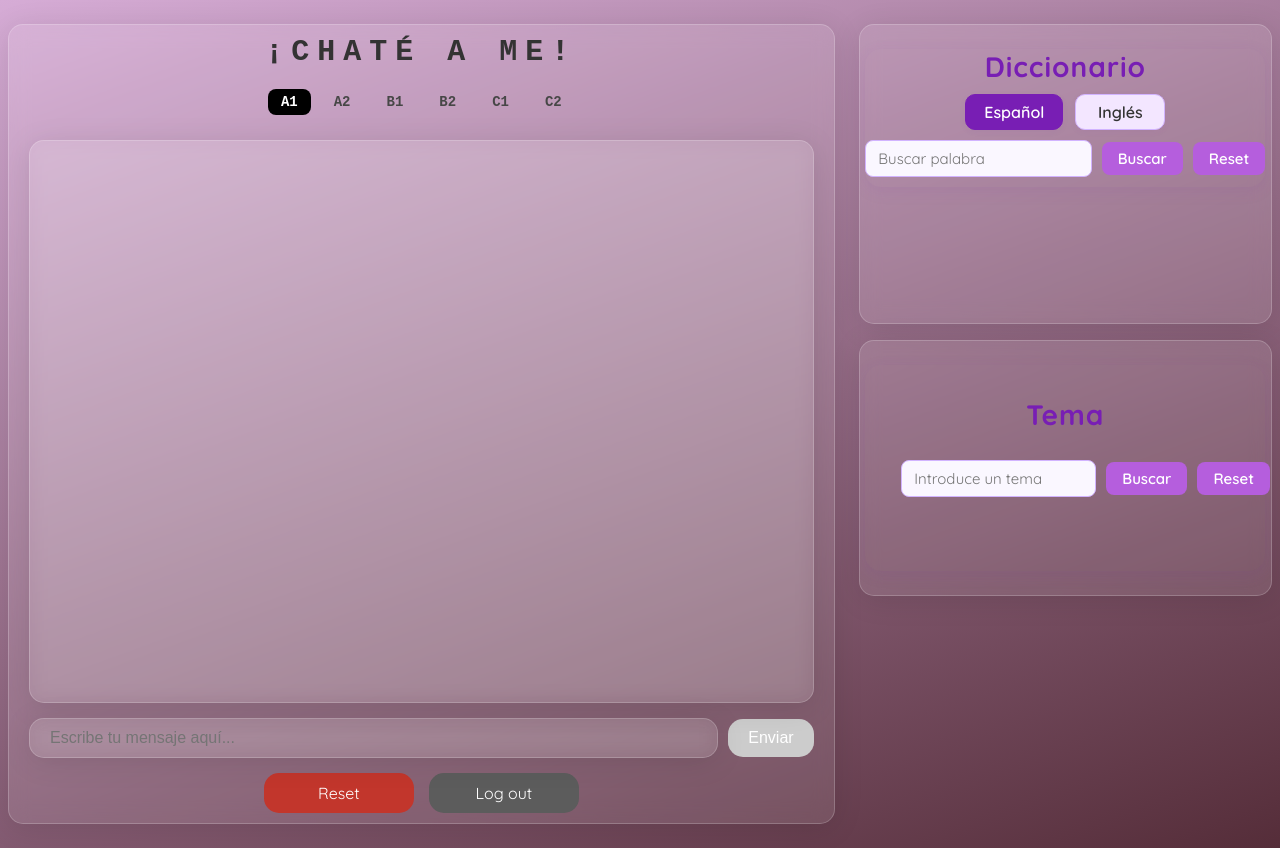
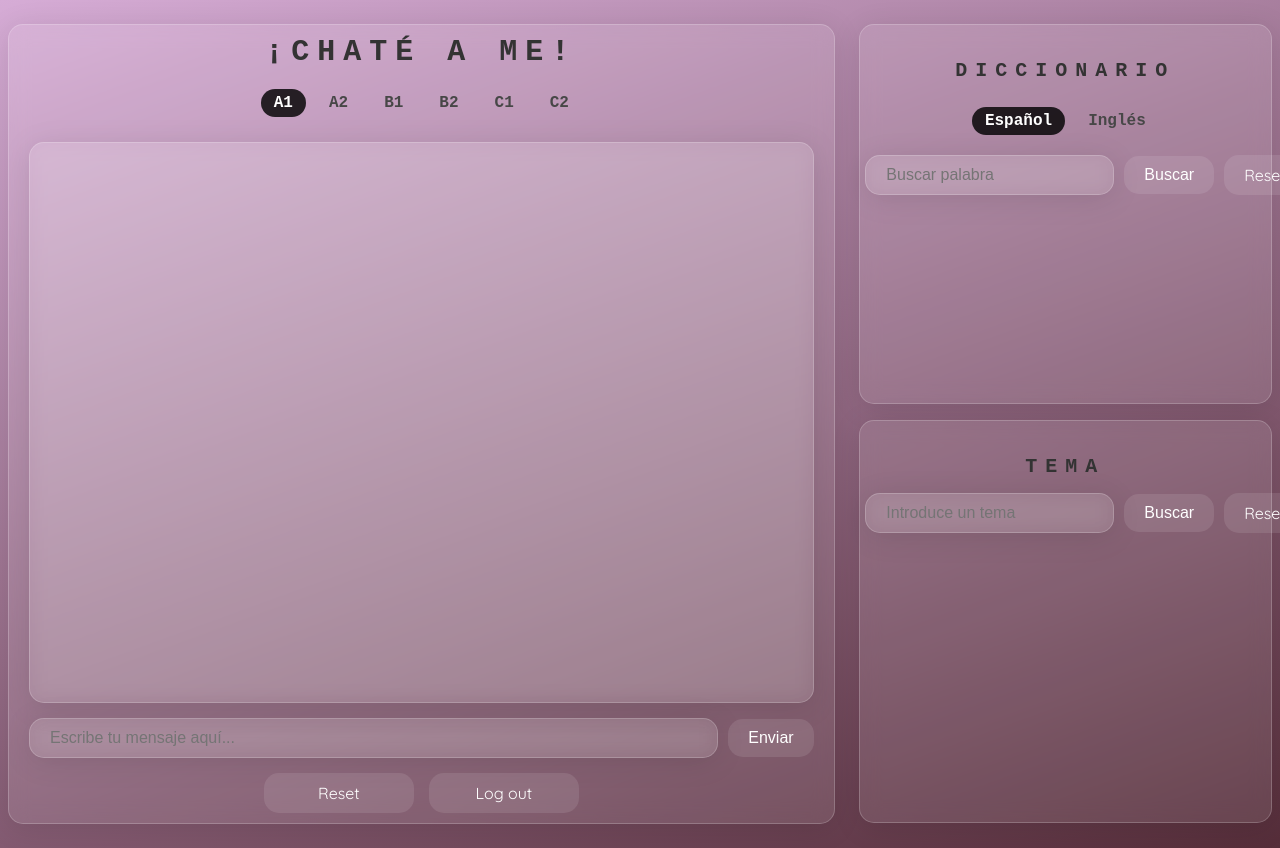
Before and after one commit to Albert-S2/chateame, a Next.js app: page /chatpage in a window 1280 px wide. Built offline with nearby package versions, Linux system fonts and the light colour scheme.

Commit message:
new design for desktop (fixed) completed

```diff
--- a/app/components/chatbot.css
+++ b/app/components/chatbot.css
@@ -62,23 +62,20 @@
 }
 
 .chatbot-message-user {
-  background: rgba(255, 255, 255, 0.5); /* Semi-transparent white */
+  background: rgba(59, 6, 59, 0.5); /* Semi-transparent white */
   backdrop-filter: blur(10px);           /* The "glass" blur effect */
   -webkit-backdrop-filter: blur(10px);   /* Safari support */
   border-radius: 15px;                   /* Rounded corners */
   border: 1px solid rgba(255, 255, 255, 0.2); /* Light border */
   box-shadow: 0 4px 30px rgba(0, 0, 0, 0.1);  /* Soft shadow */
   align-self: flex-end;
-  color: #000000;
+  color: #ffffff;
 }
 
 
 .chatbot-message-assistant {
-
   align-self: flex-start;
-
   color: #000000;
-
   display: flex;
   align-items: flex-start;
   gap: 8px;
@@ -126,7 +123,7 @@
 .chatbot-submit-button {
   font-size: 16px; /* Ensure consistent font size */
   padding: 10px 20px; /* Add padding for better usability */
-  background-color: #333333; /* Button background color */
+  background: rgba(59, 6, 59, 0.5);
   color: #fff; /* Button text color */
   border: none; /* Remove default border */
   border-radius: 15px; /* Match the input box's border radius */
@@ -135,12 +132,12 @@
 }
 
 .chatbot-submit-button:disabled {
-  background-color: #ccc; /* Gray out the button when disabled */
+  background: rgba(255, 255, 255, 0.1);
   cursor: not-allowed; /* Show not-allowed cursor */
 }
 
 .chatbot-submit-button:hover:not(:disabled) {
-  background-color: #0056b3; /* Darker blue on hover */
+  background: rgba(0, 0, 0, 0.815);
 }
 
 .chatbot-buttons {
@@ -162,23 +159,23 @@
 }
 
 .chatbot-reset-button {
-  background-color: #c2362c; /* Red for reset */
+  background: rgba(255, 255, 255, 0.1);
   color: #ffffff;
   border: none;
 }
 
 .chatbot-reset-button:hover {
-  background-color: #7a273b; /* Darker red on hover */
+  background: rgba(187, 0, 0, 0.822);
 }
 
 .chatbot-logout-button {
-  background-color: #5c5c5c; /* Gray for logout */
+  background: rgba(255, 255, 255, 0.1);
   color: #ffffff;
   border: none;
 }
 
 .chatbot-logout-button:hover {
-  background-color: #000000; /* Black on hover */
+  background: rgba(0, 0, 0, 0.815);
 }
 
 .level-selection {
@@ -191,8 +188,8 @@
 
 .level-box {
   padding: 5px 13px;
-  border-radius: 8px;
-  font-size: 14px;
+  border-radius: 15px;
+  font-size: 16px;
   font-weight: bold;
   color: #474747;
   cursor: pointer;
@@ -200,14 +197,13 @@
 }
 
 .level-box:hover {
-  background-color: #525252;
+  background: rgba(59, 6, 59, 0.5);
   color: #ffffff;
 }
 
 .level-box.selected {
-  background-color: #000000;
+  background: rgba(0, 0, 0, 0.815);
   color: #ffffff;
-  /* border-color: #000000; */
 }
 
 .chatbot-messages::-webkit-scrollbar {
--- a/app/components/chatbot.js
+++ b/app/components/chatbot.js
@@ -85,6 +85,7 @@ export default function Chatbot() {
   const simulateTypingEffect = (text) => {
     setTypingMessage("");
     let index = 0;
+    let current = "";
 
     const typingInterval = setInterval(() => {
       if (index < text.length) {
--- a/app/components/dictionary.css
+++ b/app/components/dictionary.css
@@ -11,13 +11,10 @@
   border-radius: 15px;                   /* Rounded corners */
   border: 1px solid rgba(255, 255, 255, 0.2); /* Light border */
   box-shadow: 0 4px 30px rgba(0, 0, 0, 0.1);
-  height: 300px;  /* Soft shadow */
+  height: 380px;
 }
 
 .dictionary-card {
-
-  border-radius: 16px;
-  box-shadow: 0 4px 16px rgba(123, 56, 163, 0.10);
   max-width: 400px;
   width: 100%;
   display: flex;
@@ -27,47 +24,43 @@
 
 .dictionary-title {
   text-align: center;
-  font-size: 28px;
-  color: #781eb4;
+  font-size: 20px;
+  color: #333333;
+  margin-bottom: 5px;
   font-weight: bold;
-  margin-bottom: 10px;
-  letter-spacing: 1px;
+  text-transform: uppercase;
+  letter-spacing: 8px;
+  font-family: 'Courier New', Courier, monospace;
+  padding: 10px 0; /* Add padding for better spacing */
 }
 
 .languageSelection {
   display: flex;
-  flex-wrap: wrap;
-  gap: 12px;
   justify-content: center;
+  gap: 10px;
   margin-bottom: 10px;
+  font-family: 'Courier New', Courier, monospace;
+  padding: 10px 0; /* Add padding for better spacing */
 }
 
 .language-button {
-  padding: 7px 18px;
-  border-radius: 10px;
+  padding: 5px 13px;
+  border-radius: 15px;
   font-size: 16px;
-  font-weight: 600;
-  color: #333333;
-  background-color: #f3e6ff;
-  border: 1px solid #d1b3ff;
+  font-weight: bold;
+  color: #474747;
   cursor: pointer;
-  box-shadow: 0 2px 6px rgba(123, 56, 163, 0.06);
-  transition: background 0.2s, color 0.2s, border 0.2s;
-  min-width: 90px;
-  text-align: center;
+  transition: all 0.3s ease;
 }
 
-.language-button.selected,
-.language-button:active {
-  background-color: #781eb4;
-  color: #fff;
-  border: 1px solid #781eb4;
+.language-button.selected{
+  background: rgba(0, 0, 0, 0.815);
+  color: #ffffff;
 }
 
 .language-button:hover {
-  background-color: #b55edd;
-  color: #fff;
-  border: 1px solid #781eb4;
+  background: rgba(59, 6, 59, 0.5);
+  color: #ffffff;
 }
 
 .dictionary-form-container {
@@ -83,55 +76,106 @@
 }
 
 .dictionary-input {
-  flex: 1;
-  padding: 8px 12px;
-  border-radius: 8px;
-  border: 1px solid #d1b3ff;
-  font-size: 15px;
-  font-family: inherit;
-  background: #faf7ff;
-  color: #333;
-  outline: none;
-  transition: border 0.2s;
+  flex: 1; /* Allow the input box to take up available space */
+  font-size: 16px; /* Ensure consistent font size */
+  padding: 10px 20px; /* Add padding for better usability */
+  outline: none; /* Remove default focus outline */
+  box-shadow: 0 2px 4px rgba(0, 0, 0, 0.1); /* Add a subtle shadow */
+  background: rgba(255, 255, 255, 0.1);  /* Semi-transparent white */
+  backdrop-filter: blur(10px);           /* The "glass" blur effect */
+  -webkit-backdrop-filter: blur(10px);   /* Safari support */
+  border-radius: 15px;                   /* Rounded corners */
+  border: 1px solid rgba(255, 255, 255, 0.2); /* Light border */
+  box-shadow: 0 4px 30px rgba(0, 0, 0, 0.1);  /* Soft shadow */
 }
 
 .dictionary-input:focus {
-  border: 1.5px solid #781eb4;
+  border: 1px solid rgba(0, 0, 0, 0.2); /* Highlight border on focus */
+}
+.dictionary-submit{
+  font-size: 16px; /* Ensure consistent font size */
+  padding: 10px 20px; /* Add padding for better usability */
+  background: rgba(59, 6, 59, 0.5);
+  color: #fff; /* Button text color */
+  border: none; /* Remove default border */
+  border-radius: 15px; /* Match the input box's border radius */
+  cursor: pointer; /* Add pointer cursor */
+  transition: background-color 0.3s ease; /* Smooth hover effect */
 }
 
-.dictionary-submit,
-.dictionary-reset {
-  padding: 7px 16px;
-  border-radius: 8px;
-  border: none;
-  font-size: 15px;
-  font-weight: 600;
-  font-family: inherit;
-  background-color: #b55edd;
-  color: #fff;
-  cursor: pointer;
-  transition: background 0.2s;
+.dictionary-submit:disabled {
+  background: rgba(255, 255, 255, 0.1);
+  cursor: not-allowed; /* Show not-allowed cursor */
 }
 
-.dictionary-submit:hover,
+.dictionary-submit:hover:not(:disabled) {
+  background: rgba(0, 0, 0, 0.815);
+}
+
+.dictionary-reset {
+  width: 150px; /* Make buttons the same width */
+  padding: 10px 20px; /* Adjust padding for consistency */
+  font-size: 16px;
+  border-radius: 15px;
+  cursor: pointer;
+  font-family: 'Quicksand', -apple-system, BlinkMacSystemFont, 'Segoe UI', Roboto, 'Helvetica Neue', sans-serif;
+  transition: background-color 0.3s ease;
+  background: rgba(255, 255, 255, 0.1);
+  color: #ffffff;
+  border: none;
+}
+
+
 .dictionary-reset:hover {
-  background-color: #781eb4;
+  background: rgba(187, 0, 0, 0.822);
 }
 
 .dictionary-result-container {
   margin-top: 18px;
   display: flex;
   justify-content: center;
+  max-height: 150px;
 }
 
 .dictionary-result {
-  padding: 14px 18px;
-  background: #f3e6ff;
-  border-radius: 10px;
-  font-size: 18px;
-  color: #333;
-  box-shadow: 0 2px 8px rgba(123, 56, 163, 0.07);
+  align-self: flex-start;
+  color: #000000;
+  display: flex;
+  align-items: flex-start;
+  gap: 8px;
+  background: rgba(255, 255, 255, 0.5);  /* Semi-transparent white */
+  backdrop-filter: blur(10px);           /* The "glass" blur effect */
+  -webkit-backdrop-filter: blur(10px);   /* Safari support */
+  border-radius: 15px;                   /* Rounded corners */
+  border: 1px solid rgba(255, 255, 255, 0.2); /* Light border */
+  box-shadow: 0 4px 30px rgba(0, 0, 0, 0.1);  /* Soft shadow */
+  padding: 3px 20px;
+  font-size: 16px;
+  line-height: 1.8;
   font-family: 'Quicksand', -apple-system, BlinkMacSystemFont, 'Segoe UI', Roboto, 'Helvetica Neue', sans-serif;
-  min-width: 180px;
-  text-align: center;
+  border: 1px solid #ede8e8; /* Fixed border property */
+  width: 100%;
+  max-height: 150px;
+  overflow-y: auto;
 }
+
+.dictionary-result::-webkit-scrollbar {
+  width: 10px;
+  background: rgba(243, 243, 243, 0.0);
+  border-radius: 15px;
+}
+.dictionary-result::-webkit-scrollbar-track {
+  background: transparent;
+  border-radius: 15px;
+  margin-top: 10px;    /* This works in some browsers (Chrome/Edge) */
+  margin-bottom: 10px; /* This works in some browsers (Chrome/Edge) */
+}
+.dictionary-result::-webkit-scrollbar-thumb {
+  background: rgba(116, 112, 112, 0.3);
+  border-radius: 15px;
+  /* border: 2px solid rgba(255,255,255,0.3); */
+}
+
+.dictionary-result::-webkit-scrollbar-thumb:hover {
+  background: rgba(243, 243, 243, 0.7);
+}
--- a/app/components/dictionary.js
+++ b/app/components/dictionary.js
@@ -48,7 +48,13 @@ export default function Dictionary() {
                             onChange={(e) => setInput(e.target.value)}
                             className="dictionary-input"
                         />
-                        <button type="submit" className="dictionary-submit">Buscar</button>
+                        <button
+                            type="submit"
+                            className="dictionary-submit"
+                            disabled={!input.trim()} // disables if input is empty
+                        >
+                            Buscar
+                        </button>
                         <button
                             type="reset"
                             className="dictionary-reset"
--- a/app/components/topic.css
+++ b/app/components/topic.css
@@ -10,28 +10,28 @@
   -webkit-backdrop-filter: blur(10px);   /* Safari support */
   border-radius: 15px;                   /* Rounded corners */
   border: 1px solid rgba(255, 255, 255, 0.2); /* Light border */
-  box-shadow: 0 4px 30px rgba(0, 0, 0, 0.1);  /* Soft shadow */
+  box-shadow: 0 4px 30px rgba(0, 0, 0, 0.1);
+  height: 403px; /* Set a fixed height for the topic container */
 }
 
 .topic-card {
-  border-radius: 16px;
-  box-shadow: 0 4px 16px rgba(123, 56, 163, 0.10);
-  padding: 32px 36px 28px 36px;
   max-width: 400px;
   width: 100%;
   display: flex;
   flex-direction: column;
-  gap: 18px;
   font-family: 'Quicksand', -apple-system, BlinkMacSystemFont, 'Segoe UI', Roboto, 'Helvetica Neue', sans-serif;
 }
 
 .topic-title {
   text-align: center;
-  font-size: 28px;
-  color: #781eb4;
+  font-size: 20px;
+  color: #333333;
+  margin-bottom: 5px;
   font-weight: bold;
-  margin-bottom: 10px;
-  letter-spacing: 1px;
+  text-transform: uppercase;
+  letter-spacing: 8px;
+  font-family: 'Courier New', Courier, monospace;
+  padding: 10px 0; /* Add padding for better spacing */
 }
 
 .topic-form-container {
@@ -47,39 +47,60 @@
 }
 
 .topic-input {
-  flex: 1;
-  padding: 8px 12px;
-  border-radius: 8px;
-  border: 1px solid #d1b3ff;
-  font-size: 15px;
-  font-family: inherit;
-  background: #faf7ff;
-  color: #333;
-  outline: none;
-  transition: border 0.2s;
+  flex: 1; /* Allow the input box to take up available space */
+  font-size: 16px; /* Ensure consistent font size */
+  padding: 10px 20px; /* Add padding for better usability */
+  outline: none; /* Remove default focus outline */
+  box-shadow: 0 2px 4px rgba(0, 0, 0, 0.1); /* Add a subtle shadow */
+  background: rgba(255, 255, 255, 0.1);  /* Semi-transparent white */
+  backdrop-filter: blur(10px);           /* The "glass" blur effect */
+  -webkit-backdrop-filter: blur(10px);   /* Safari support */
+  border-radius: 15px;                   /* Rounded corners */
+  border: 1px solid rgba(255, 255, 255, 0.2); /* Light border */
+  box-shadow: 0 4px 30px rgba(0, 0, 0, 0.1);  /* Soft shadow */
 }
 
 .topic-input:focus {
-  border: 1.5px solid #781eb4;
+  border: 1px solid rgba(0, 0, 0, 0.2); /* Highlight border on focus */
 }
 
-.topic-submit,
-.topic-reset {
-  padding: 7px 16px;
-  border-radius: 8px;
-  border: none;
-  font-size: 15px;
-  font-weight: 600;
-  font-family: inherit;
-  background-color: #b55edd;
-  color: #fff;
-  cursor: pointer;
-  transition: background 0.2s;
+.topic-submit {
+  font-size: 16px; /* Ensure consistent font size */
+  padding: 10px 20px; /* Add padding for better usability */
+  background: rgba(59, 6, 59, 0.5);
+  color: #fff; /* Button text color */
+  border: none; /* Remove default border */
+  border-radius: 15px; /* Match the input box's border radius */
+  cursor: pointer; /* Add pointer cursor */
+  transition: background-color 0.3s ease; /* Smooth hover effect */
 }
 
-.topic-submit:hover,
+.topic-submit:disabled {
+  background: rgba(255, 255, 255, 0.1);
+  cursor: not-allowed; /* Show not-allowed cursor */
+}
+
+.topic-submit:hover:not(:disabled) {
+  background: rgba(0, 0, 0, 0.815);
+}
+
+
+.topic-reset {
+  width: 150px; /* Make buttons the same width */
+  padding: 10px 20px; /* Adjust padding for consistency */
+  font-size: 16px;
+  border-radius: 15px;
+  cursor: pointer;
+  font-family: 'Quicksand', -apple-system, BlinkMacSystemFont, 'Segoe UI', Roboto, 'Helvetica Neue', sans-serif;
+  transition: background-color 0.3s ease;
+  background: rgba(255, 255, 255, 0.1);
+  color: #ffffff;
+  border: none;
+}
+
+
 .topic-reset:hover {
-  background-color: #781eb4;
+  background: rgba(187, 0, 0, 0.822);
 }
 
 .topic-result-container {
@@ -99,6 +120,23 @@
   min-width: 180px;
   text-align: left;
   white-space: pre-line;
+  align-self: flex-start;
+  color: #000000;
+  display: flex;
+  align-items: flex-start;
+  gap: 8px;
+  background: rgba(255, 255, 255, 0.5);  /* Semi-transparent white */
+  backdrop-filter: blur(10px);           /* The "glass" blur effect */
+  -webkit-backdrop-filter: blur(10px);   /* Safari support */
+  border-radius: 15px;                   /* Rounded corners */
+  border: 1px solid rgba(255, 255, 255, 0.2); /* Light border */
+  box-shadow: 0 4px 30px rgba(0, 0, 0, 0.1);  /* Soft shadow */
+  padding: 3px 20px;
+  font-size: 16px;
+  line-height: 1.8;
+  font-family: 'Quicksand', -apple-system, BlinkMacSystemFont, 'Segoe UI', Roboto, 'Helvetica Neue', sans-serif;
+  border: 1px solid #ede8e8; /* Fixed border property */
+  width: 100%;
 }
 
 .topic-loading {
--- a/app/components/topic.js
+++ b/app/components/topic.js
@@ -43,7 +43,13 @@ export default function Topic() {
                             onChange={(e) => setInput(e.target.value)}
                             className="topic-input"
                         />
-                        <button type="submit" className="topic-submit">Buscar</button>
+                        <button
+                            type="submit"
+                            className="topic-submit"
+                            disabled={!input.trim()} // disables if input is empty
+                        >
+                            Buscar
+                        </button>
                         <button
                             type="reset"
                             className="topic-reset"
```
Also changed, not shown: app/api/topic/route.js (+5 -5 lines).
